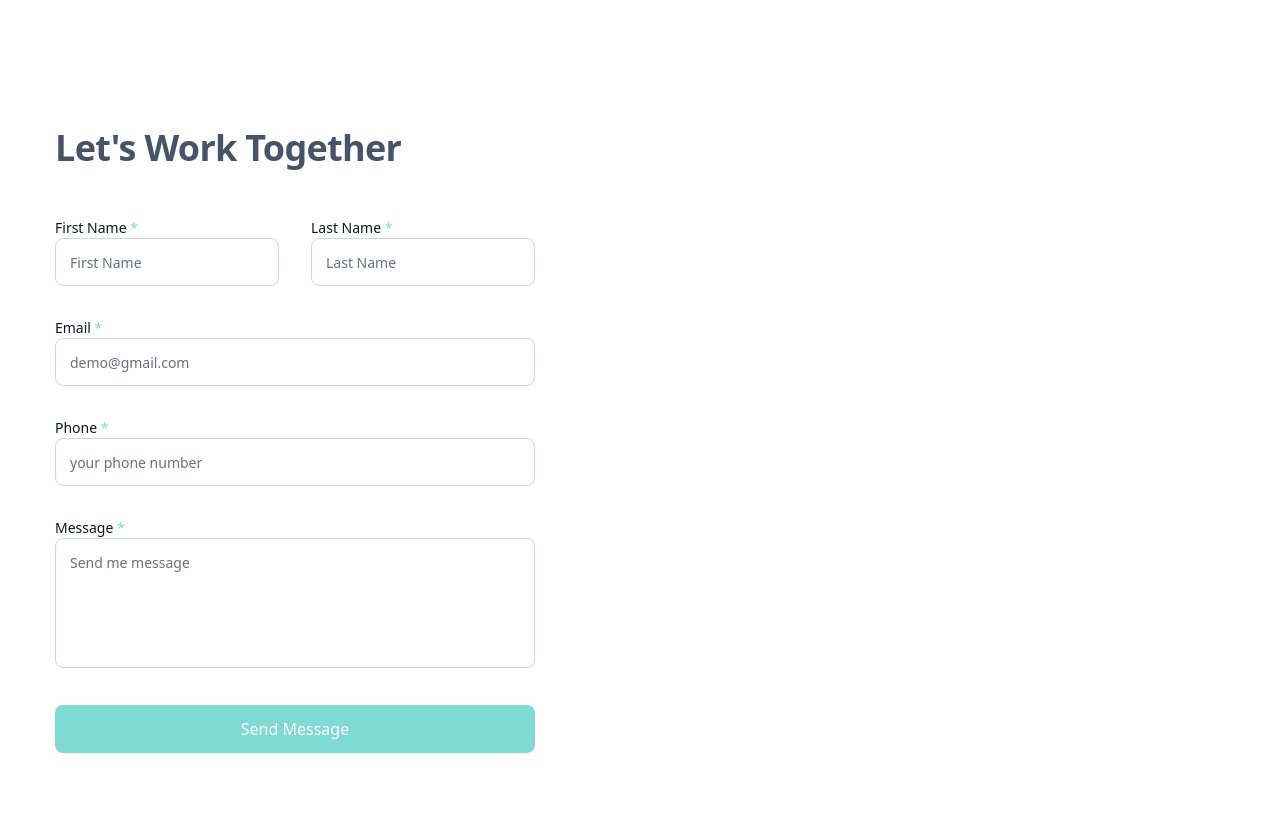
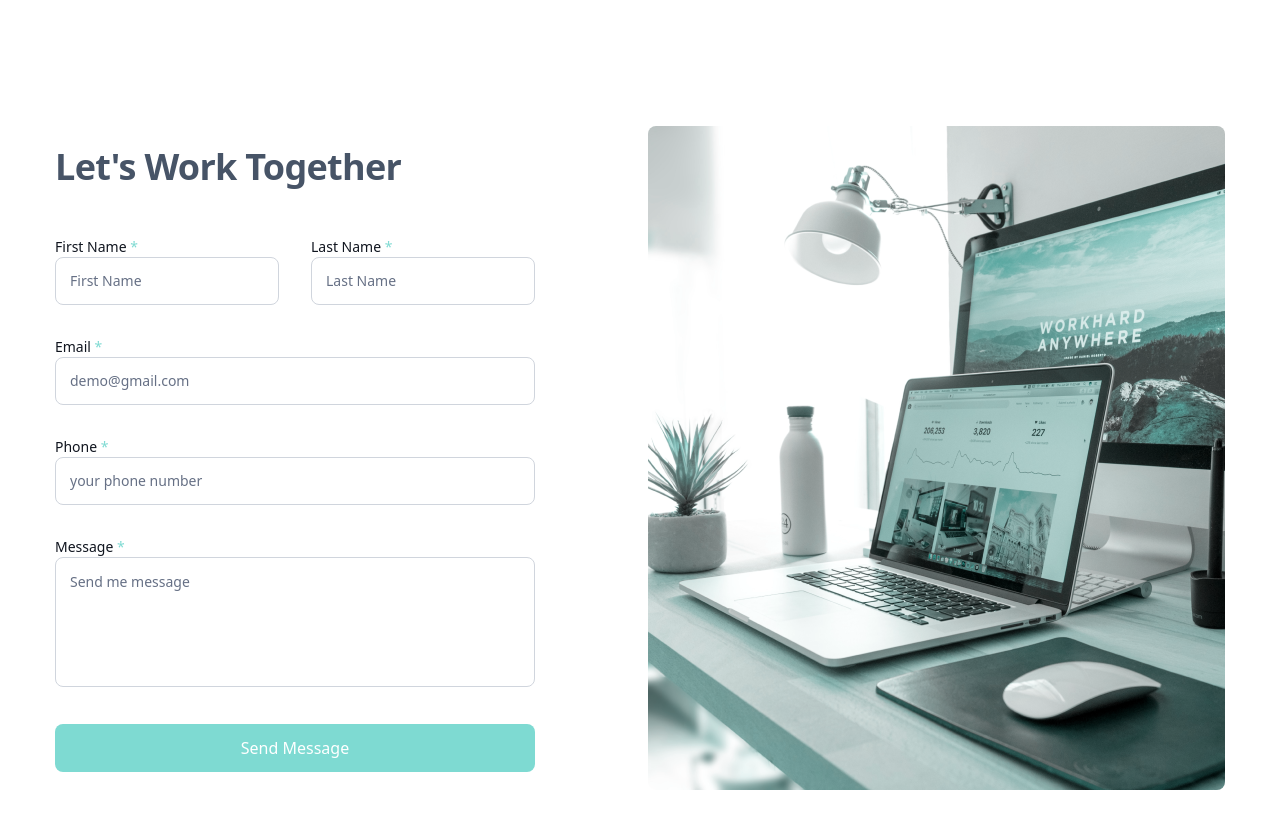
Before and after one commit to abuhosain/latest-portfolio, a Next.js app: page / in a window 1280 px wide. Shown: the part 4380-5208 px from the top of the page. Built offline with nearby package versions, Linux system fonts and the light colour scheme.

Commit message:
contact done

```diff
--- a/components/Contact.jsx
+++ b/components/Contact.jsx
@@ -57,8 +57,8 @@ const Contact = () => {
   return (
     <section className="pt-8 xl:pt-12 pb-32" id="contact">
       <div className="container mx-auto">
-        <div>
-          <div>
+        <div className="flex flex-col items-center xl:flex-row gap-16">
+          <div className="flex-1 mx-auto xl:mx-0 flex flex-col">
             <AnimatedText
               text="Let's Work Together"
               textStyles="h2 mb-12 text-center xl:text-left"
@@ -73,7 +73,7 @@ const Contact = () => {
                 {/* firstName and lastName */}
                 <div className="flex-1">
                   <label
-                    htmlFor="firstName"
+                    htmlFor="First Name"
                     className="block text-sm mb-2 font-medium text-primary"
                   >
                     First Name <span className="text-accent">*</span>
@@ -87,11 +87,16 @@ const Contact = () => {
                       required
                       id="firstName"
                     />
+                    <ValidationError
+                    prefix="FirstName"
+                    field="email"
+                    errors={state.errors}
+                  />
                   </label>
                 </div>
                 <div className="flex-1">
                   <label
-                    htmlFor="lastName"
+                    htmlFor="LastName"
                     className="block text-sm mb-2 font-medium text-primary"
                   >
                     Last Name <span className="text-accent">*</span>
@@ -105,6 +110,11 @@ const Contact = () => {
                       required
                       id="lastName"
                     />
+                    <ValidationError
+                    prefix="LastName"
+                    field="lastName"
+                    errors={state.errors}
+                  />
                   </label>
                 </div>
               </div>
@@ -208,6 +218,10 @@ const Contact = () => {
               </button>
             </form>
           </div>
+          {/* Image */}
+          <div className="hidden xl:flex relative w-[577px] h-[664px] rounded-lg overflow-hidden">
+            <Image src="/assets/contact/img.png" className="object-cover" fill quality={100} alt="Contact" />
+          </div>
         </div>
       </div>
     </section>
```
